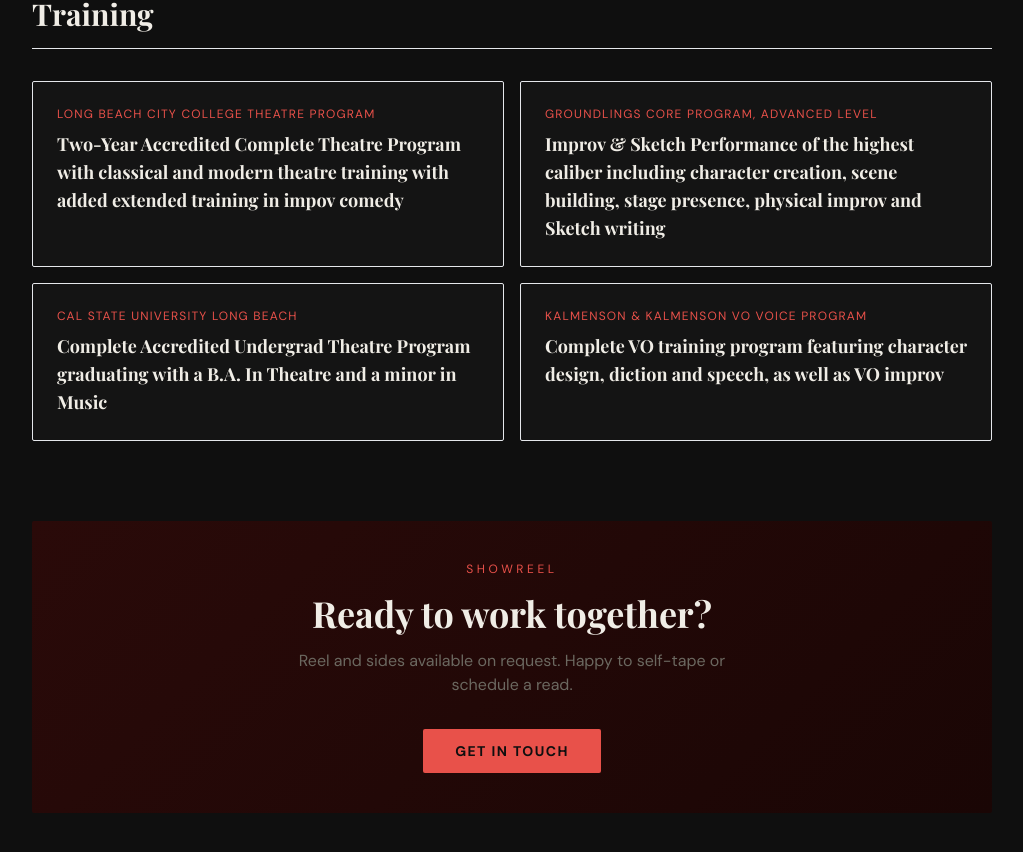
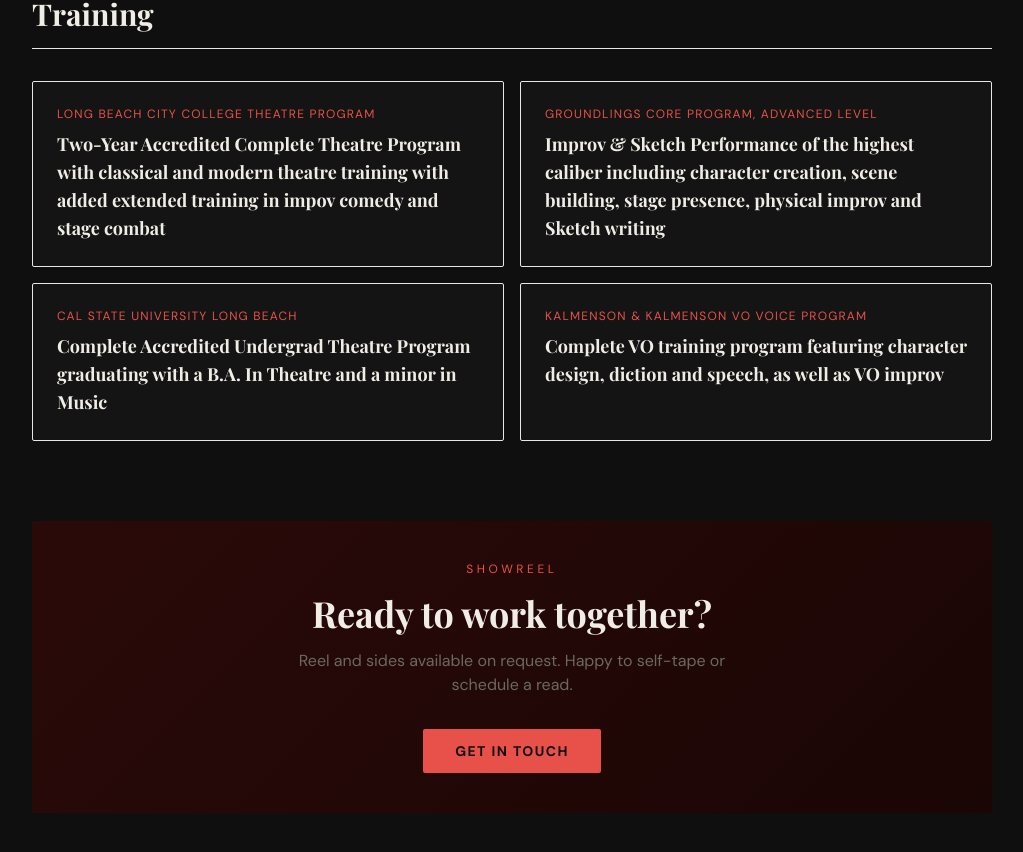
Before and after one commit to tytyjameson/tyler-web-portfolio, a Next.js app: page /acting in a window 1280 px wide. Shown: the part 1654-2506 px from the top of the page, without its empty margins (128-1151 px from the left). Built offline with nearby package versions, Linux system fonts and the light colour scheme.

Commit message:
update to acting page for stage combat

```diff
--- a/app/acting/page.tsx
+++ b/app/acting/page.tsx
@@ -14,7 +14,7 @@
 ]
 
 const TRAINING = [
-  { school: 'Long Beach City College Theatre Program', focus: 'Two-Year Accredited Complete Theatre Program with classical and modern theatre training with added extended training in impov comedy' },
+  { school: 'Long Beach City College Theatre Program', focus: 'Two-Year Accredited Complete Theatre Program with classical and modern theatre training with added extended training in impov comedy and stage combat' },
   { school: 'Groundlings Core Program, Advanced Level', focus: 'Improv & Sketch Performance of the highest caliber including character creation, scene building, stage presence, physical improv and Sketch writing' },
   { school: 'Cal State University Long Beach', focus: 'Complete Accredited Undergrad Theatre Program graduating with a B.A. In Theatre and a minor in Music' },
   { school: 'Kalmenson & Kalmenson VO Voice Program', focus: 'Complete VO training program featuring character design, diction and speech, as well as VO improv' },
```
